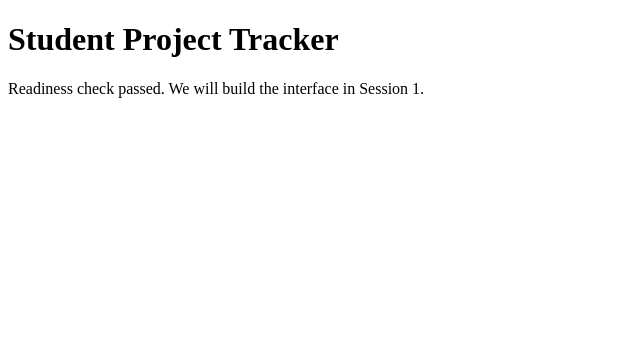
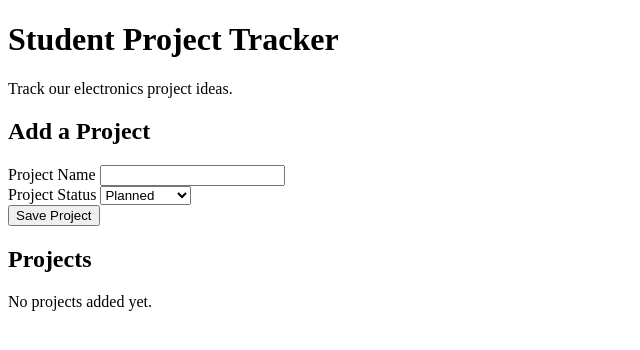
Before and after one commit to sachinr7204/student-project-tracker, a website: page public/index.html in a window 1280 px wide. Shown: the whole page, without its empty margins (0-640 px from the left). Drawn offline with Linux system fonts and the light colour scheme.

Commit message:
Describe tracker and inspect HTML

```diff
--- a/public/index.html
+++ b/public/index.html
@@ -1,5 +1,58 @@
+
 <!doctype html>
 <html lang="en">
-<head><meta charset="UTF-8"><meta name="viewport" content="width=device-width, initial-scale=1"><title>Workshop readiness</title></head>
-<body><main><h1>Student Project Tracker</h1><p>Readiness check passed. We will build the interface in Session 1.</p></main></body>
+<head>
+    <meta charset="UTF-8">
+    <meta name="viewport" content="width=device-width, initial-scale=1">
+    <title>Student Project Tracker</title>
+    <link rel="stylesheet" href="style.css">
+    <script src="script.js" defer></script>
+</head>
+<body>
+    <main>
+        <header>
+            <h1>Student Project Tracker</h1>
+            <p>Track our electronics project ideas.</p>
+        </header>
+
+        <section aria-labelledby="form-title">
+            <h2 id="form-title">Add a Project</h2>
+
+            <form id="project-form">
+                <div>
+                    <label for="name">Project Name</label>
+                    <input
+                        type="text"
+                        id="name"
+                        name="name"
+                        required
+                        maxlength="80"
+                    >
+                </div>
+
+                <div>
+                    <label for="status">Project Status</label>
+                    <select id="status" name="status">
+                        <option value="Planned">Planned</option>
+                        <option value="In Progress">In Progress</option>
+                        <option value="Completed">Completed</option>
+                    </select>
+                </div>
+
+                <button id="save-button" type="submit">Save Project</button>
+                <button id="cancel-button" type="button" hidden>
+                    Cancel
+                </button>
+            </form>
+
+            <p id="message" role="status" aria-live="polite"></p>
+        </section>
+
+        <section aria-labelledby="list-title">
+            <h2 id="list-title">Projects</h2>
+            <p id="empty-state">No projects added yet.</p>
+            <ul id="project-list"></ul>
+        </section>
+    </main>
+</body>
 </html>
```
